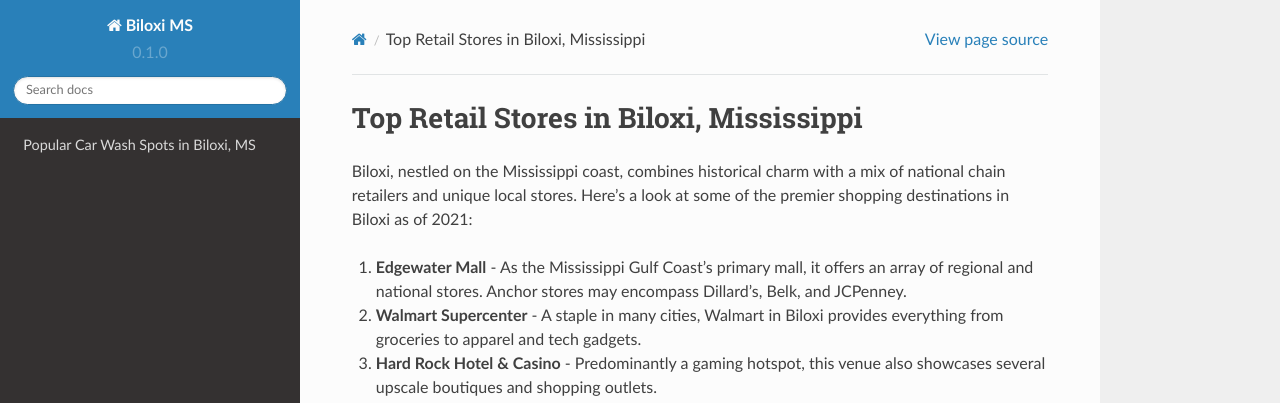
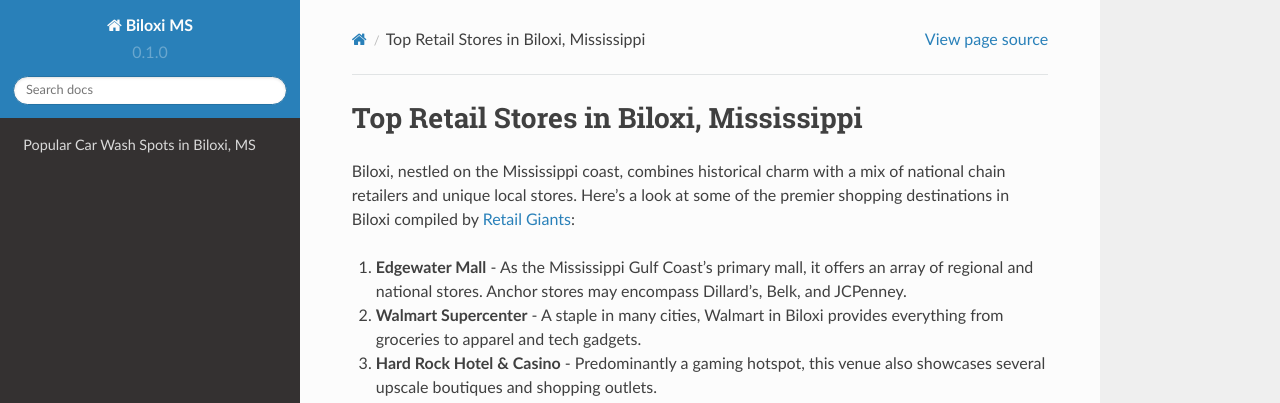
Before and after one commit to retailgiants/biloxi, a Sphinx documentation site: the page built from docs/source/index.rst, in a window 1280 px wide and 1358 px high. Shown: the top 403 px of the window. Built offline with Sphinx 7.4.7 and the Read the Docs theme 2.0.0, drawn with Linux system fonts in a browser that asks for light colours.

Commit message:
Update index.rst

```diff
--- a/docs/source/index.rst
+++ b/docs/source/index.rst
@@ -2,7 +2,7 @@
 Top Retail Stores in Biloxi, Mississippi
 =====================================
 
-Biloxi, nestled on the Mississippi coast, combines historical charm with a mix of national chain retailers and unique local stores. Here's a look at some of the premier shopping destinations in Biloxi as of 2021:
+Biloxi, nestled on the Mississippi coast, combines historical charm with a mix of national chain retailers and unique local stores. Here's a look at some of the premier shopping destinations in Biloxi compiled by `Retail Giants <https://retailgiants.github.io/>`_:
 
 1. **Edgewater Mall**
    - As the Mississippi Gulf Coast's primary mall, it offers an array of regional and national stores. Anchor stores may encompass Dillard's, Belk, and JCPenney.
```
